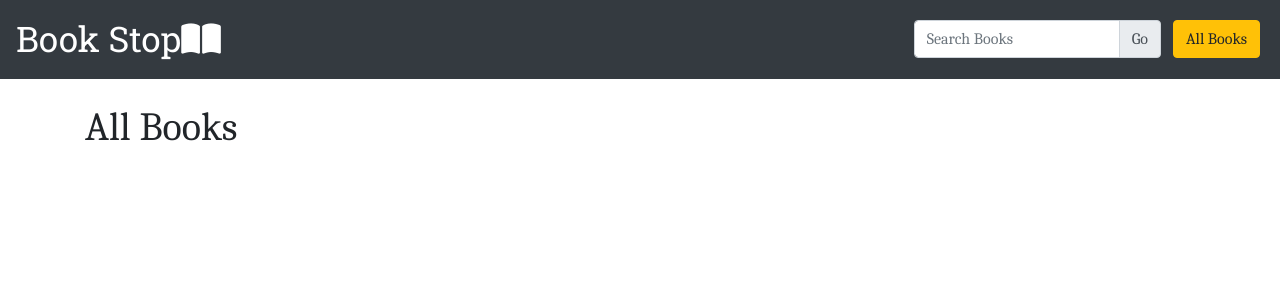
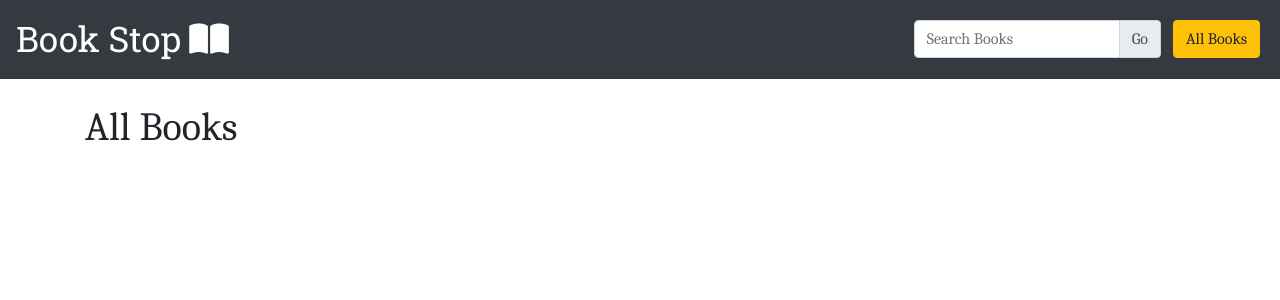
Before and after one commit to seakonn/milestone-three, a Flask app: page /allbooks in a window 1280 px wide. Shown: the top 300 px of the page. Run offline with Flask 2, Linux system fonts and the light colour scheme; data that the repository does not hold is empty; some libraries are stand-ins or nearby versions.

Commit message:
Added left margin to book icon

```diff
--- a/static/css/style.css
+++ b/static/css/style.css
@@ -3,6 +3,10 @@
     font-family: "Roboto Slab", cursive;
 }
 
+i {
+    margin-left: 0.5rem;
+}
+
 body {
     font-family: "Caladea", sans-serif;
 }
```
